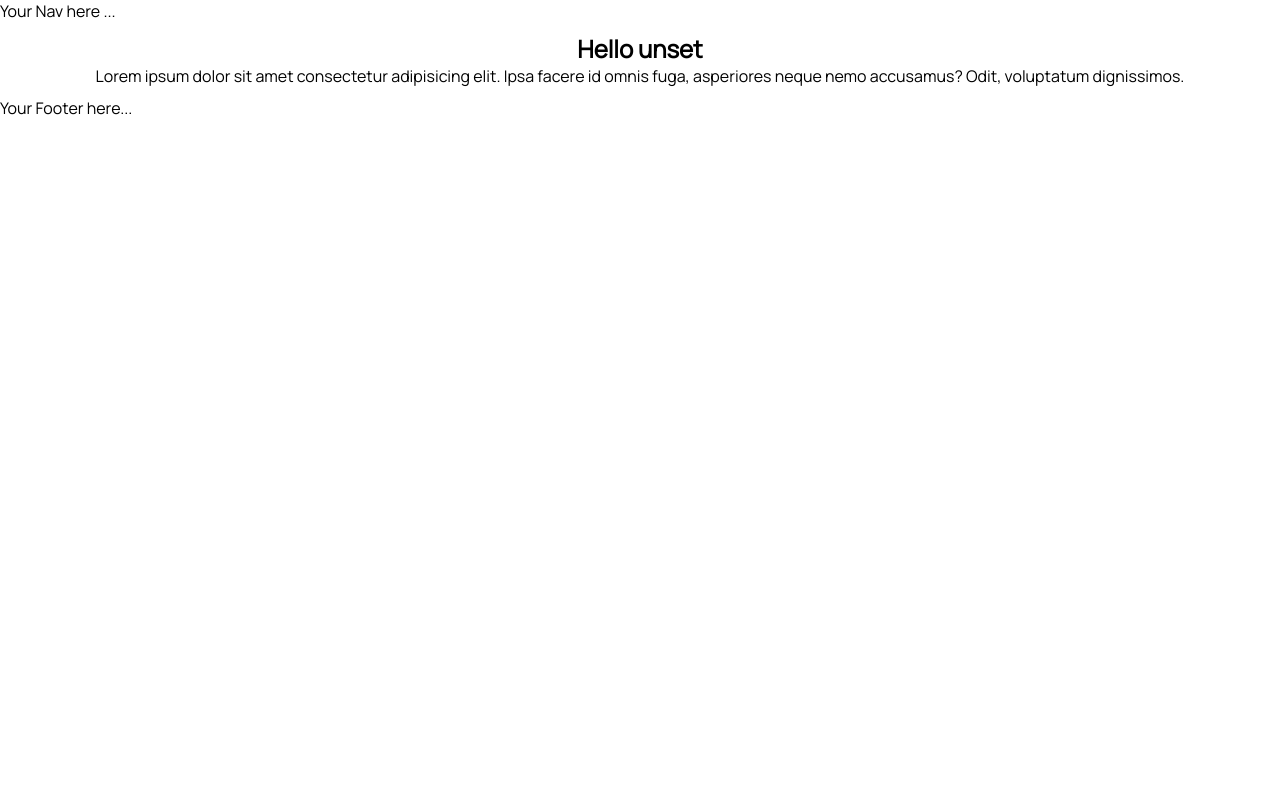
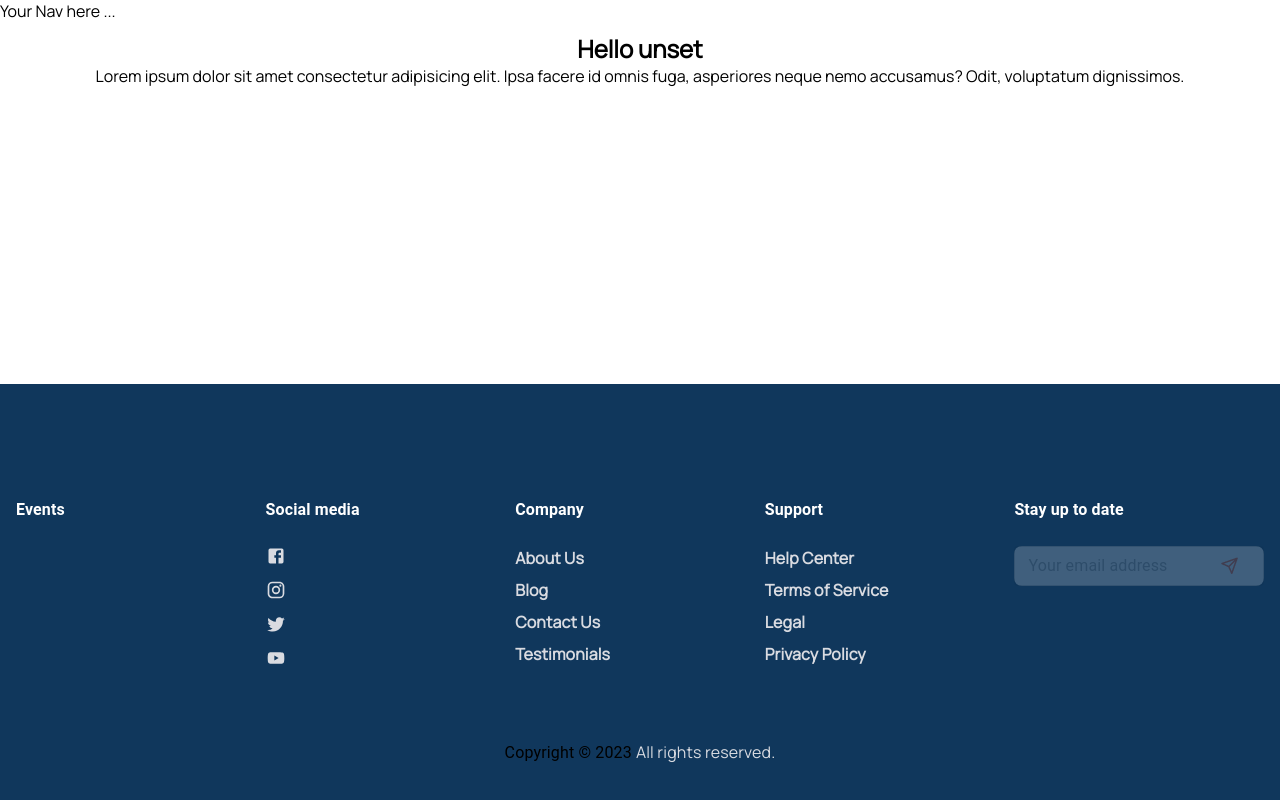
Before and after one commit to decadevs/event-booking-frontend-sq12, a React (Vite) app: page /dashboard in a window 1280 px wide. Built offline with nearby package versions, Linux system fonts and the light colour scheme; no server answers.

Commit message:
footer component 7th feb 12pm

```diff
--- a/src/App.tsx
+++ b/src/App.tsx
@@ -4,7 +4,7 @@ import { BrowserRouter, Route, Routes } from 'react-router-dom';
 import { DemoPage } from './pages/demo'
 import { DashboardPage } from './pages/dashboard/DashboardPage';
 import { BookrProvider } from './utils/context';
-import Footer from './components/footer/footer';
+import Footer from './components/footer';
 
 
 function App() {
@@ -16,11 +16,11 @@ function App() {
         <Routes>
           <Route path='' element={<DemoPage />} />
           <Route path='/dashboard' element={<DashboardPage />} />
-          <Route path="/footer" element={<Footer />} />
         </Routes>
       </BrowserRouter>
 
-      Your Footer here...
+
+     <Footer />
     </BookrProvider>
     </>
 
--- a/src/components/footer/footer.tsx
+++ b/src/components/footer/index.tsx
@@ -18,10 +18,12 @@ import SearchIcon from '../../assets/searchIcon.png';
 const useStyles = makeStyles((theme) => ({
   footer: {
     backgroundColor: '#10375C',
-    padding: theme.spacing(6),
+    padding: '1em',
+    position: 'absolute',
+    bottom: 0,
     display: 'flex',
     height: '26em',
-    width: '100vw',
+    width: '100%',
     flexDirection: 'column',
     justifyContent: 'center',
     alignItems: 'center',
@@ -31,7 +33,8 @@ const useStyles = makeStyles((theme) => ({
     background: '#FFFFFF',
     opacity: '0.2',
     borderRadius: '0.5em',
-    width: '16em',
+    width: '100%',
+    marginLeft: '0',
     height: '2.5em',
     display: 'flex',
     flexDirection: 'row',
@@ -39,7 +42,8 @@ const useStyles = makeStyles((theme) => ({
   gridContainer: {
     display: 'flex',
     justifyContent: 'center',
-    height: '100%',
+    height: '20em',
+    width: '100%',
     backgroundColor: '#10375C',
     alignItems: 'center',
     '& Grid': {
@@ -50,7 +54,7 @@ const useStyles = makeStyles((theme) => ({
     display: 'flex',
     flexDirection: 'column',
     height: 'auto',
-    padding: theme.spacing(3),
+    padding: '0',
   },
   icon: {
     fontSize: 20,
@@ -75,7 +79,7 @@ const useStyles = makeStyles((theme) => ({
     fontWeight: 600,
     lineHeight: '1.5em',
     '&:hover ul': {
-      display: 'block'
+      display: 'block',
     }
   },
   categoryList: {
@@ -98,7 +102,8 @@ const useStyles = makeStyles((theme) => ({
   '@media (min-width: 600px)': {
     categoryList: {
       display: 'block',
-      position: 'static'
+      position: 'static',
+      paddingLeft: 0,
     },
   }
 }));
@@ -110,14 +115,15 @@ const Footer:React.FC = () => {
     <footer className={`${classes.footer} footer_mo`}>
       <Container className={`${classes.gridContainer1}  gridContainer_mo1`} >
         <Grid className={`${classes.gridContainer} gridContainer_mo`} spacing={2}>
-          <Grid item xs={12} sm={4} style={{ height: '10em'}}>
+          <Grid item xs={12} sm={3} style={{ height: '10em'}}>
             <Typography variant="h6" gutterBottom className={classes.category}>
               Events
             </Typography>
           </Grid>
-          <Grid item xs={12} sm={4} style={{ height: '10em'}}>
+          <Grid item xs={12} sm={3} style={{ height: '10em'}}>
             <Typography variant="h6" gutterBottom className={classes.category}>
-              <ul className={`${classes.categoryList}`}>
+                Social media
+              <ul className={`${classes.categoryList} ul_categoryList`}>
                 <li>
                   <Link className={classes.link} href="#">
                     <FacebookIcon className={classes.icon} />
@@ -141,10 +147,10 @@ const Footer:React.FC = () => {
               </ul>
             </Typography>
           </Grid>
-          <Grid className='moblie_li_itme' item xs={12} sm={4} style={{ height: '10em'}}>
+          <Grid className='moblie_li_itme' item xs={12} sm={3} style={{ height: '10em'}}>
           <Typography variant="h6" gutterBottom className={classes.category}>
               Company
-              <ul className={classes.categoryList}>
+              <ul className={`${classes.categoryList} ul_categoryList`}>
                 <li>
                   <Link className={classes.link} href="#">
                     About Us
@@ -168,10 +174,10 @@ const Footer:React.FC = () => {
               </ul>
             </Typography>
           </Grid>
-          <Grid className='moblie_li_itme' item xs={12} sm={4} style={{ height: '10em'}}>
+          <Grid className='moblie_li_itme' item xs={12} sm={3} style={{ height: '10em'}}>
             <Typography variant="h6" gutterBottom className={classes.category}>
               Support
-              <ul className={classes.categoryList}>
+              <ul className={`${classes.categoryList} ul_categoryList`}>
                 <li>
                   <Link className={classes.link} href="#">
                     Help Center
@@ -195,7 +201,7 @@ const Footer:React.FC = () => {
               </ul>
             </Typography>
           </Grid>
-          <Grid className='moblie_li_itme' item xs={12} sm={4} style={{ height: '10em'}}>
+          <Grid className='moblie_li_itme' item xs={12} sm={3} style={{ height: '10em'}}>
             <Typography variant="h6" gutterBottom className={classes.category}>
               Stay up to date
               <TextField
@@ -226,7 +232,7 @@ const Footer:React.FC = () => {
           </Link>
         </Typography>
         <Typography style={{color:"white"}} component={'p'}>
-            hello
+            {/* hello */}
         </Typography>
         {/* <Typography variant="subtitle1" align="center"  style={{ color: "#FFF !important"}} component="p">
           {'Copyright © '
--- a/src/components/footer/style.css
+++ b/src/components/footer/style.css
@@ -11,6 +11,11 @@
 
     list-style: none;
 }
+.ul_categoryList{
+    display: flex;
+    align-items: center;
+    align-items: center;
+}
 
 @media (max-width: 768px){
     .footerCategoryList{
@@ -21,7 +26,7 @@
 
     .gridContainer_mo {
         display: flex !important;
-        width: 21em !important;
+        width: 100% !important;
         /* padding: 1em; */
         flex-direction: column !important;
         align-items: flex-start !important;
@@ -36,7 +41,7 @@
         align-items: flex-start !important;
     }
     .searchInput_mo{
-        width: 21em !important;
+        width: 100% !important;
         height: 2.5em !important;
         padding: 0 !important;
         margin-left: 0% !important;
```
